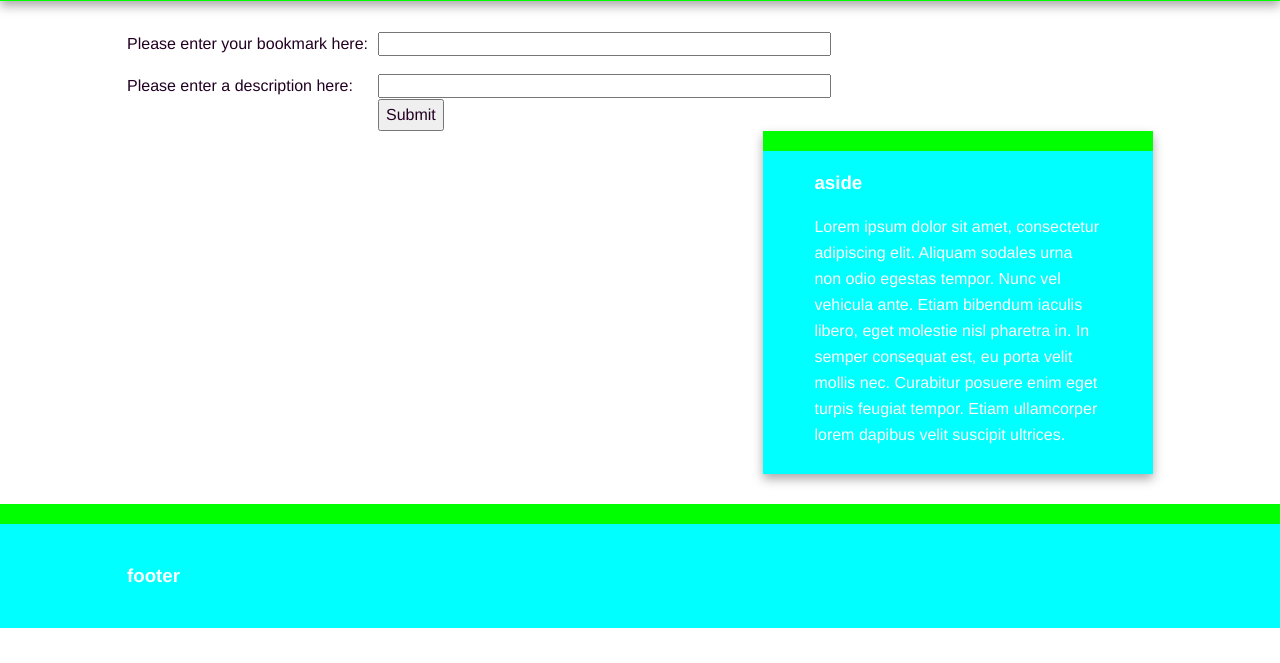
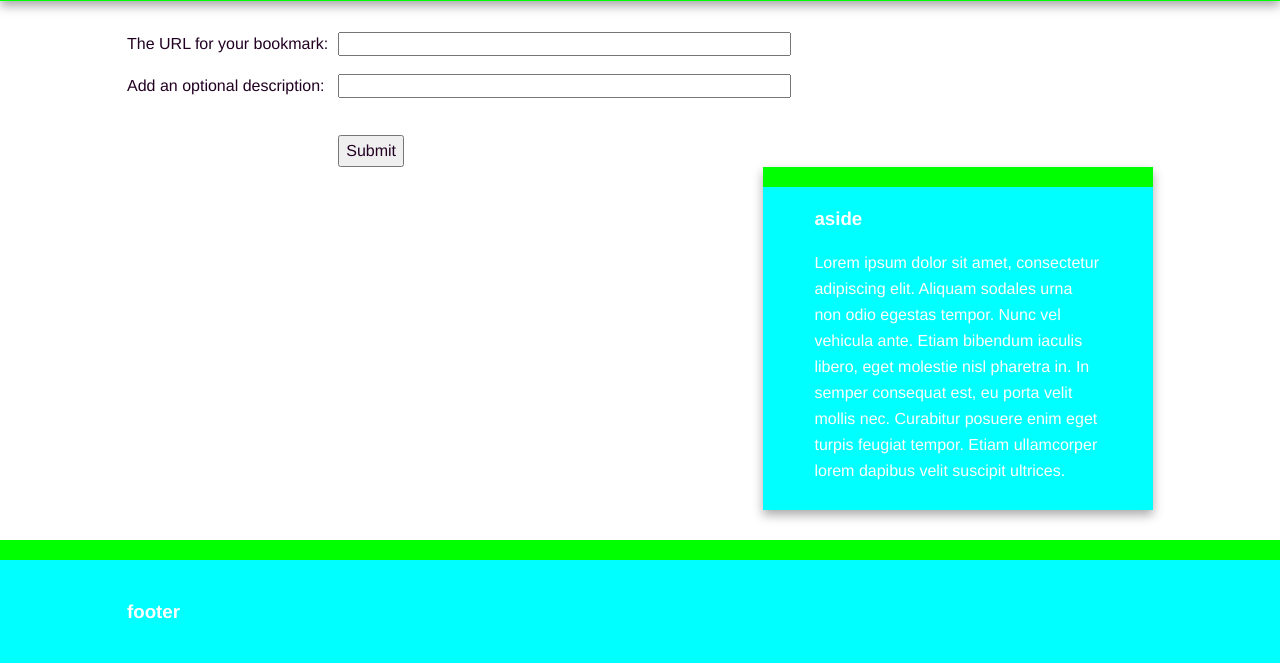
Before and after one commit to nadiawad/dev, a Flask app: page /add in a window 1280 px wide. Shown: the part 95-758 px from the top of the page. Run offline with Flask 2, Linux system fonts and the light colour scheme; some libraries are stand-ins or nearby versions.

Commit message:
Flask- Forms and View Logic - Using Jinja Macros for rendering forms.

```diff
--- a/thermos/thermos/forms.py
+++ b/thermos/thermos/forms.py
@@ -4,8 +4,8 @@ from wtforms.fields.html5 import URLField
 from wtforms.validators import DataRequired, url
 
 class BookmarkForm(Form):
-    url = URLField('url', validators=[DataRequired(), url()])
-    description = StringField('description')
+    url = URLField('The URL for your bookmark: ', validators=[DataRequired(), url()])
+    description = StringField('Add an optional description: ')
 
     def validate(self):
         if not self.url.data.startswith("http://") or self.url.data.startswith("https://"):
--- a/thermos/thermos/templates/add.html
+++ b/thermos/thermos/templates/add.html
@@ -1,5 +1,5 @@
 {% extends "base.html" %}
-
+{% from "form_macros.html" import render_field %}
 {% block title %}
 Thermos ------ Add :)
 {% endblock %}
@@ -16,6 +16,9 @@ Thermos ------ Add :)
     <form action="" method="post">
         {{form.hidden_tag()}}
         <table>
+            {{ render_field(form.url, size=50) }}
+            {{ render_field(form.description, size=50) }}
+            <!--
             <tr {% if form.url.errors %} class="error" {% endif %}>
                 <td>Please enter your bookmark here:</td>
                 <td>{{form.url(size = 50)}}</td>
@@ -33,8 +36,8 @@ Thermos ------ Add :)
             <tr>
                 <td>Please enter a description here:</td>
                 <td>{{form.description(size = 50)}}</td>
-            </tr>
-            <tr>
+            </tr>-->
+            <tr class="submit">
                 <td></td>
                 <td>
                     <button type="submit">Submit</button>
--- /dev/null
+++ b/thermos/thermos/templates/form_macros.html
@@ -0,0 +1,16 @@
+{% macro render_field(field) %}
+    <tr {% if field.errors %} class="error" {% endif %}>
+        <td>{{ field.label }}</td>
+        <td>{{ field(**kwargs)|safe }}</td>
+    </tr>
+    <tr class="error" >
+        <td></td>
+        <td>
+            <ul>
+                {% for error in field.errors %}
+                    <li>{{ error }}</li>
+                {% endfor %}
+            </ul>
+        </td>
+    </tr>
+{% endmacro %}
```
